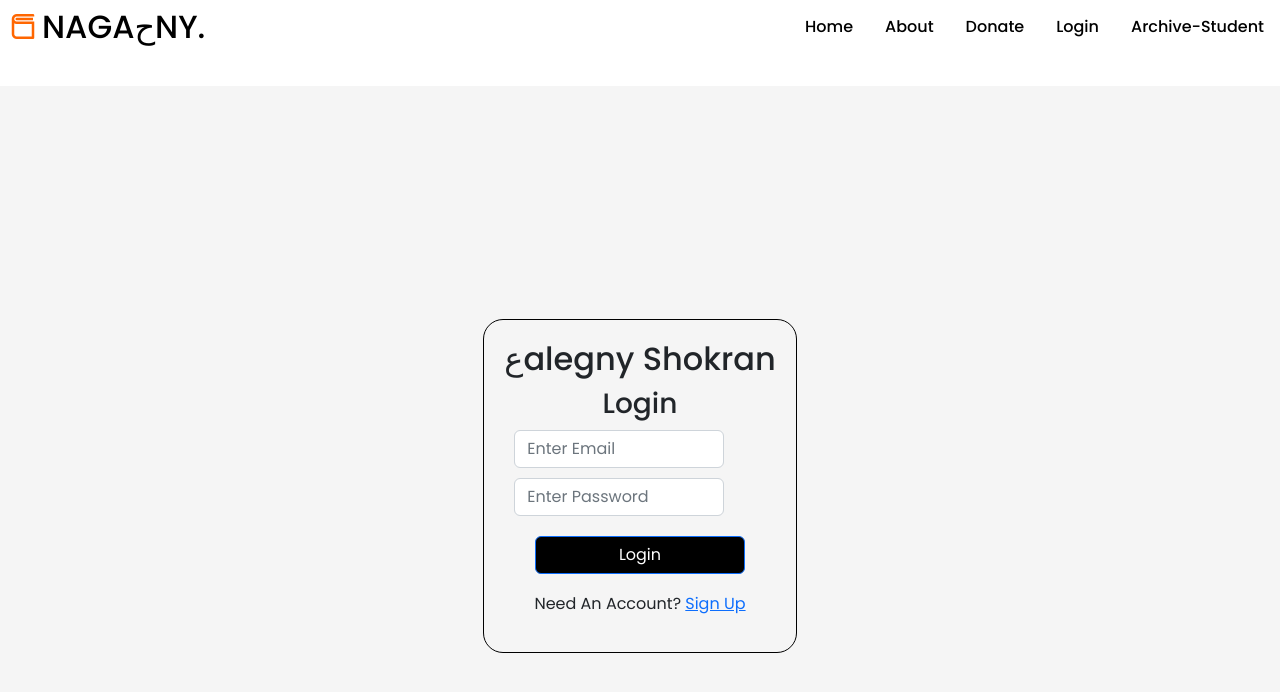
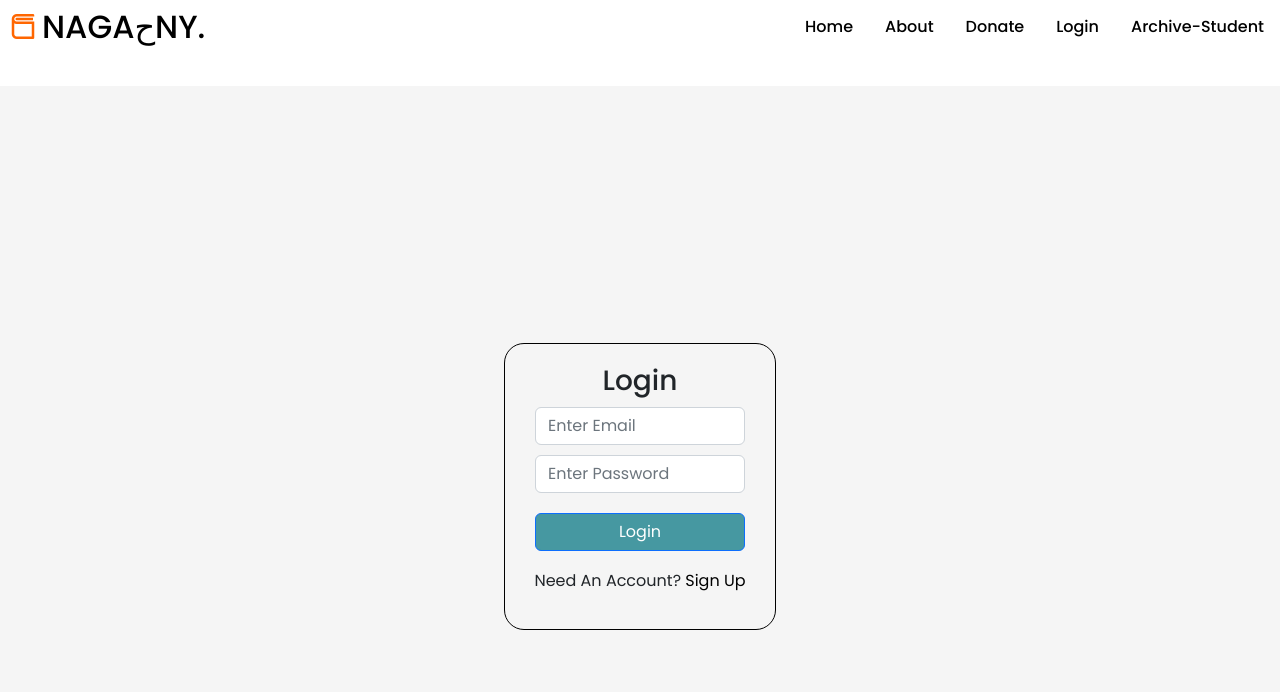
Before and after one commit to Osos-7/Agile-Final, a React (Create React App) app: page / in a window 1280 px wide. Shown: the top 692 px of the page. Built offline with nearby package versions, Linux system fonts and the light colour scheme.

Commit message:
modifications

```diff
--- a/src/Components/Login/Login.css
+++ b/src/Components/Login/Login.css
@@ -16,10 +16,20 @@
     width: 210px;
 }
 
-.login button{
-    background-color: black;
+.login button {
+    background-color: rgb(70, 152, 161);
+    color: white;
+}
+.login button:hover {
+    border: #ff6600;
+    background-color: #ff6600;
 }
 
-.login button :hover{
-    background-color: #ff6600;
+.link_signup{
+    text-decoration: none;
+    color: black;
 }
+
+.link_signup:hover{
+    color: #ff6600;
+}
--- a/src/Components/Login/Login.js
+++ b/src/Components/Login/Login.js
@@ -92,7 +92,6 @@ const Login = () => {
   return (
     <div className="login">
       <Form className="login-form">
-        <h2>عalegny Shokran</h2>
         <h3>Login</h3>
         <Form.Group className="mb-3" controlId="formBasicEmail">
           <Form.Control
@@ -111,7 +110,7 @@ const Login = () => {
             Login
           </Button>
           <div className="w-100 text-center mt-2">
-            Need an account? <Link to="/signup">Sign Up</Link>
+            Need an account? <Link to="/signup" className="link_signup">Sign Up</Link>
           </div>
         </Form.Group>
       </Form>
--- a/src/Components/Signup/Signup.css
+++ b/src/Components/Signup/Signup.css
@@ -21,5 +21,17 @@
     color: white;
 }
 .signup button:hover {
+    border: #ff6600;
     background-color: #ff6600;
+    /* transform: scale(1.02); */
 }
+
+
+.login_link{
+    text-decoration: none;
+    color: black;
+}
+
+.login_link:hover{
+    color: #ff6600;
+}
--- a/src/Components/Signup/Signup.js
+++ b/src/Components/Signup/Signup.js
@@ -98,7 +98,7 @@ const Signup = () => {
           </Button>
         </Form.Group>
         <div className="w-100 text-center mt-2">
-          Already have an account? <Link to="/">Log In</Link>
+          Already have an account? <Link to="/" className="login_link" >Log In</Link>
         </div>
       </Form>
     </div>
```
